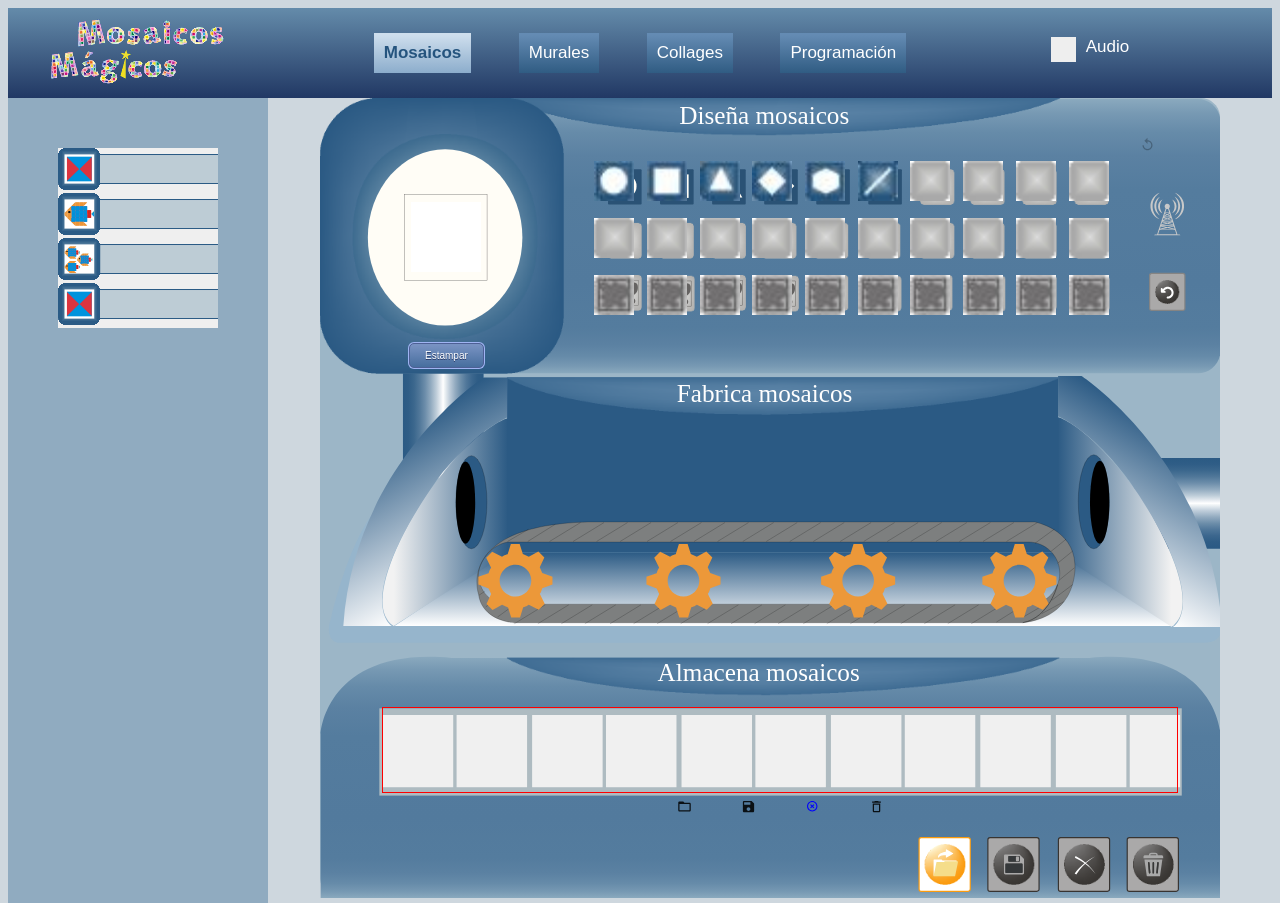
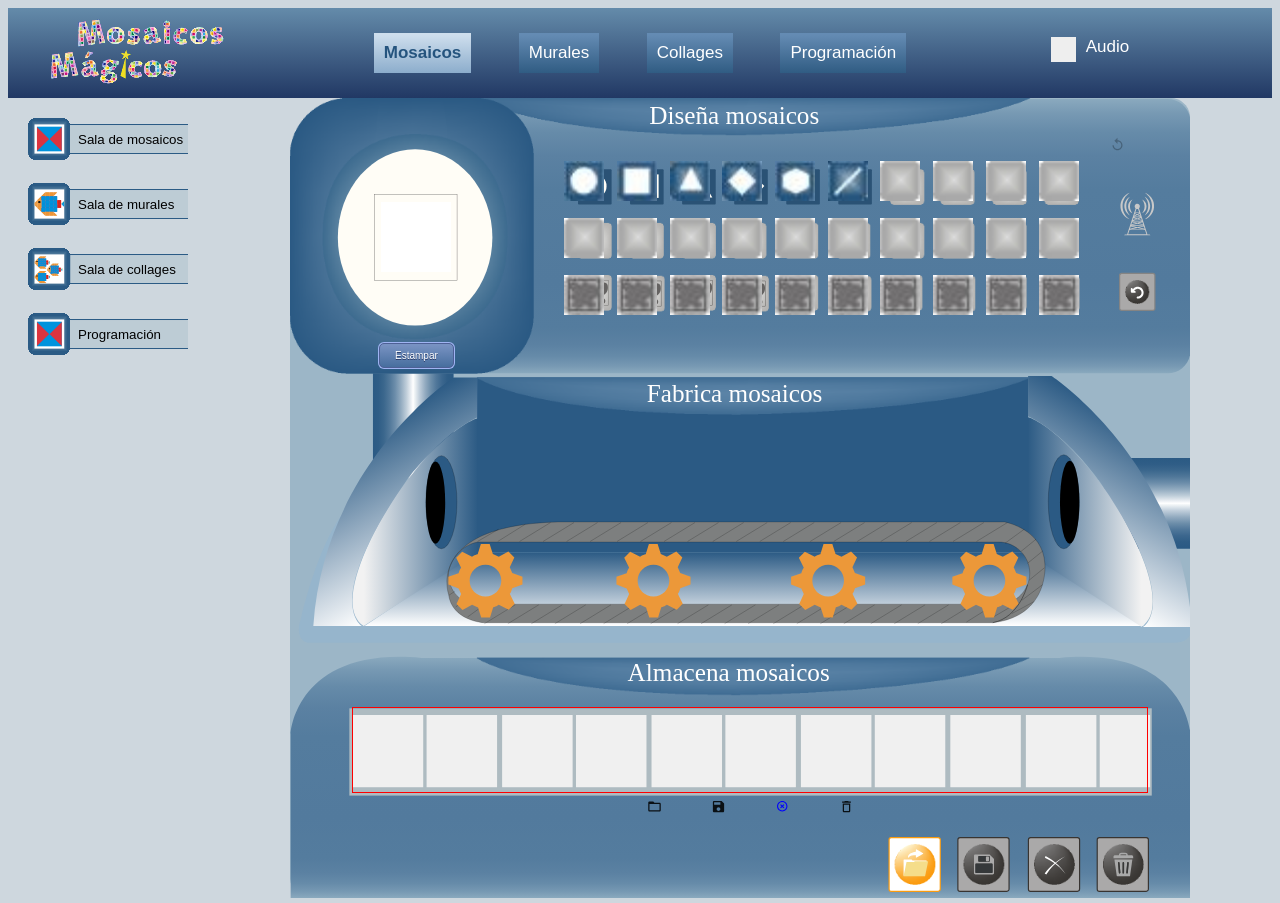
Before and after one commit to rodgober/Mosaicos_magicos, a React (Create React App) app: page / in a window 1280 px wide. Built offline with nearby package versions, Linux system fonts and the light colour scheme.

Commit message:
Botones del menú lateral

```diff
--- a/src/components/Secciones.js
+++ b/src/components/Secciones.js
@@ -5,11 +5,22 @@ import styled from '@emotion/styled';
 import { salaMosUp, salaMosOver, salaMosDown, salaMurUp, salaMurOver, salaMurDown, salaCollUp, salaCollOver, salaCollDown } from '../types/imgbotones';
 
 const BotonSalas = styled.button`
+    position:relative;
+    border:none;
+    flex-basis: auto; //1 grow, 2 shrink, 3 basis
+    padding: 10px;
+    background-color: rgb(206, 215, 222);
+`;
+
+const ImgSecciones = styled.img`
     cursor:pointer;
-    border:none;
-    flex-grow: 1;
-    flex-basis: auto; //1 grow, 2 shrink, 3 basis
-    padding: 0px;
+`;
+
+const Etiqueta = styled.div`
+    position:absolute;
+    top:24px;
+    left:60px;
+    cursor:pointer;
 `;
 
 const Secciones = ({btnMosaicos, btnMurales, btnCollages, btnProgramacion}) => {
@@ -28,7 +39,7 @@ const Secciones = ({btnMosaicos, btnMurales, btnCollages, btnProgramacion}) => {
     return(
         <aside className={`${styles.menu_izq}`}>
                 <BotonSalas>
-                    <img
+                    <ImgSecciones
                         id="1"
                         key="1"
                         src={imgList[0].default}
@@ -38,10 +49,13 @@ const Secciones = ({btnMosaicos, btnMurales, btnCollages, btnProgramacion}) => {
                         ref={btnMosaicos}
                         alt="Sala de mosaicos"
                     />
+                    <Etiqueta
+                        onClick={e => onClickMostrarSala(1)}
+                    >Sala de mosaicos</Etiqueta>
                 </BotonSalas>
 
                 <BotonSalas>
-                    <img
+                    <ImgSecciones
                         id="2"
                         key="2"
                         src={imgList[3].default}
@@ -51,10 +65,13 @@ const Secciones = ({btnMosaicos, btnMurales, btnCollages, btnProgramacion}) => {
                         ref={btnMurales}
                         alt="Sala de murales"
                     />
+                    <Etiqueta
+                        onClick={e => onClickMostrarSala(2)}
+                    >Sala de murales</Etiqueta>
                 </BotonSalas>
 
                 <BotonSalas>
-                    <img
+                    <ImgSecciones
                         id="3"
                         key="3"
                         src={imgList[6].default}
@@ -64,10 +81,13 @@ const Secciones = ({btnMosaicos, btnMurales, btnCollages, btnProgramacion}) => {
                         ref={btnCollages}
                         alt="Sala de collages"
                     />
+                    <Etiqueta
+                        onClick={e => onClickMostrarSala(3)}
+                    >Sala de collages</Etiqueta>
                 </BotonSalas>
 
                 <BotonSalas>
-                    <img
+                    <ImgSecciones
                         id="1"
                         key="1"
                         src={imgList[0].default}
@@ -77,8 +97,10 @@ const Secciones = ({btnMosaicos, btnMurales, btnCollages, btnProgramacion}) => {
                         ref={btnProgramacion}
                         alt="Sala de programacion"
                     />
+                    <Etiqueta
+                        onClick={e => onClickMostrarSala(4)}
+                    >Programación</Etiqueta>
                 </BotonSalas>
-
         </aside>
     )
 }
--- a/src/components/Secciones.module.css
+++ b/src/components/Secciones.module.css
@@ -1,34 +1,39 @@
 .menu_izq  {
+    display: inline-flex;
+    flex-direction: column;
+    /*border: 3px solid black; */
     padding: 1rem;
-    background-color: #90abc0;
+    background-color: rgb(206, 215, 222);
     flex: 0 0 30px;
+    justify-content: top;
   }
 
 
   /*320px — 480px: Mobile devices. */
-  @media screen and (max-width: 480px) {
+  @media screen and (max-width: 760px) {
     .menu_izq  {
       display: none;
     }
   }
 
-  /*    481px — 768px: iPads, Tablets.*/
+  /*    481px — 768px: iPads, Tablets.
   @media screen and (min-width: 481px) and (max-width: 768px) {
     .menu_izq {
       display: none;
     }
-  }
-/* 769px — 1024px: Small screens, laptops. */
+  } */
+
+/* 769px — 1024px: Small screens, laptops.
   @media screen and (min-width: 769px) and (max-width: 1024px) {
     .menu_izq {
-      display: none;
+      padding: 1rem;
     }
-  }
+  }*/
 
 
-    /* 1201px and more — Extra large screens, TV. */
+    /* 1201px and more — Extra large screens, TV.
     @media screen and (min-width: 1201px) {
       .menu_izq  {
-        padding: 5rem;
+        padding: 1rem;
       }
-    }
+    }*/
```
Also changed, not shown: 1 other file (tests, documents, lock files or other folders).
